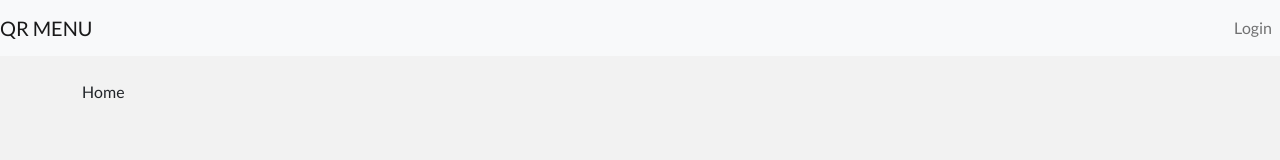
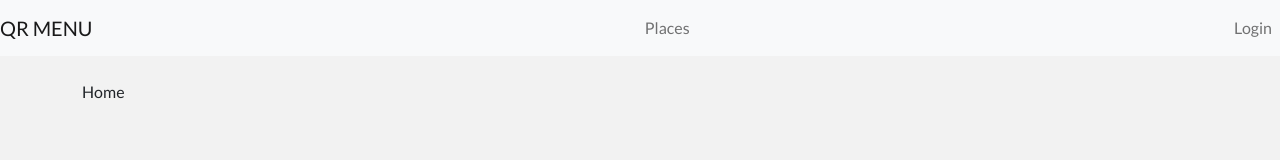
Before and after one commit to ArielPD/QRMenu-django-react, a React (Create React App) app in the folder qrmenu_frontend/: page / in a window 1280 px wide. Shown: the top 160 px of the page. Built offline with nearby package versions, Linux system fonts and the light colour scheme.

Commit message:
Add provider context in app.js and create private route for login user or not

```diff
--- a/qrmenu_frontend/src/layouts/MainLayout.js
+++ b/qrmenu_frontend/src/layouts/MainLayout.js
@@ -6,10 +6,16 @@ const MainLayout = ({ children }) => {
     const onsignIn = () => {
         navigate('/login');
     }
+    const goToPlaces = () => {
+        navigate('/places');
+    }
   return (
      <>
         <Navbar bg="light" variant="light" className='mb-4'>
             <Navbar.Brand href="/">QR MENU</Navbar.Brand>
+            <Nav className="flex-grow-1 justify-content-end">
+                <Nav.Link onClick={goToPlaces}>Places</Nav.Link>
+            </Nav>
             <Nav className="flex-grow-1 justify-content-end">
                 <Nav.Link onClick={onsignIn}>Login</Nav.Link>
             </Nav>
--- a/qrmenu_frontend/src/router/App.js
+++ b/qrmenu_frontend/src/router/App.js
@@ -2,22 +2,29 @@ import React from 'react'
 import { BrowserRouter, Routes, Route } from 'react-router-dom';
 import {ToastContainer} from "react-toastify";
 
+import { AuthProvider } from '../contexts/AuthContext';
+
 import Home from '../pages/Home';
 import Login from '../pages/Login';
 import Places from '../pages/Places';
+import PrivateRoute from './PrivateRoute';
 
 const App = () => {
   return (
-    <>
+    <AuthProvider>
       <BrowserRouter>
         <Routes>
           <Route path='/' element={<Home />}/>
           <Route path='/login' element={<Login />}/>
-          <Route path='/places' element={<Places />}/>
+          <Route path='/places' element={
+              <PrivateRoute>
+                <Places />
+              </PrivateRoute>
+          }/>
         </Routes>
       </BrowserRouter>
       <ToastContainer />
-    </>
+    </AuthProvider>
   )
 }
 
--- /dev/null
+++ b/qrmenu_frontend/src/router/PrivateRoute.js
@@ -0,0 +1,14 @@
+import { Navigate /*, Redirect*/} from 'react-router-dom';
+import  { useContext } from 'react';
+
+import AuthContext from '../contexts/AuthContext';
+
+function PrivateRoute({ children }) {
+    const auth = useContext(AuthContext);
+
+    return (
+        auth.token ? children : <Navigate to='/login' />
+    )
+}
+
+export default PrivateRoute;
```
